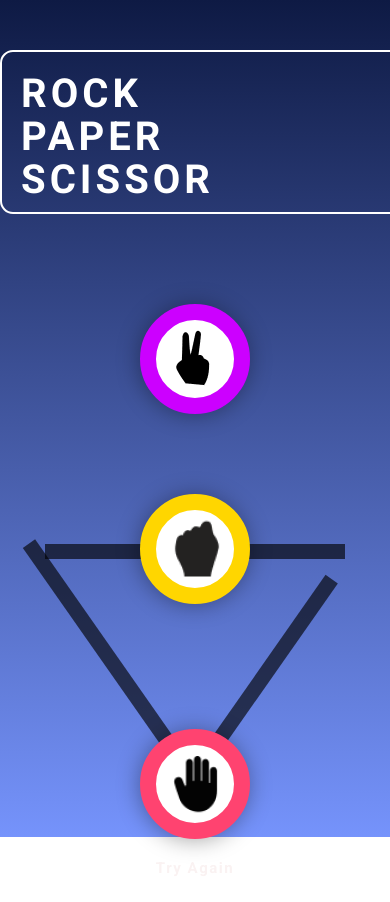
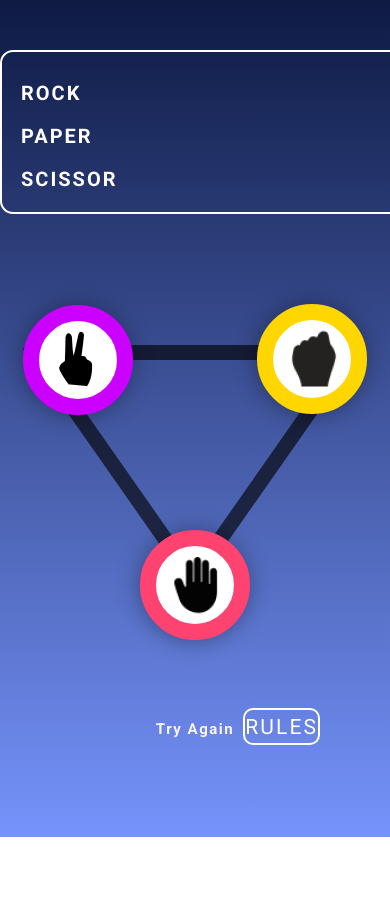
Before and after one commit to amrit-911/stone_paper_scissor, a plain HTML site: page index.html in a window 390 px wide. Shown: the top 902 px of the page. After the commit the page ends 844 px from the top, so only its background shows below. Drawn offline with Linux system fonts and the light colour scheme.

Commit message:
Update style.css

```diff
--- a/style.css
+++ b/style.css
@@ -300,3 +300,23 @@ span {
 .rules-show {
     visibility: visible;
 }
+@media screen and (max-width: 992px) {
+    .name {
+        width: 20%;
+    }
+    .head .name h1 {
+        font-size: 20px;
+    }
+    .main {
+        flex-direction: column;
+    }
+    .style {
+        margin-bottom: 80px;
+    }
+    .scissor {
+        margin: 0 60px 70px 0
+    }
+    .stone {
+        margin: 0 0px 70px 60px
+    }
+}
```
